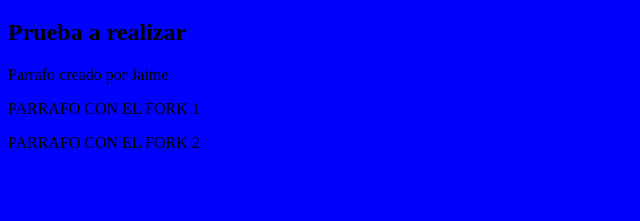
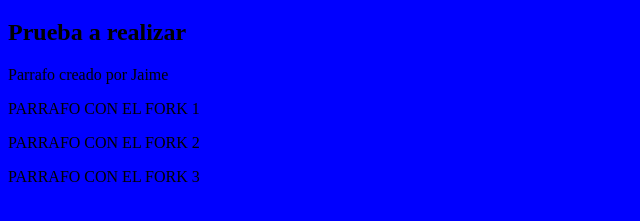
Before and after one commit to Guillecb1/tareaGit, a plain HTML site: page index.html in a window 1280 px wide. Shown: the part 61-282 px from the top of the page, without its empty margins (0-640 px from the left). Drawn offline with Linux system fonts and the light colour scheme.

Commit message:
commit 3

```diff
--- a/index.html
+++ b/index.html
@@ -15,5 +15,6 @@
 
     <p>PARRAFO CON EL FORK 1</p>
     <p>PARRAFO CON EL FORK 2</p>
+    <p>PARRAFO CON EL FORK 3</p>
 </body>
 </html>
```
